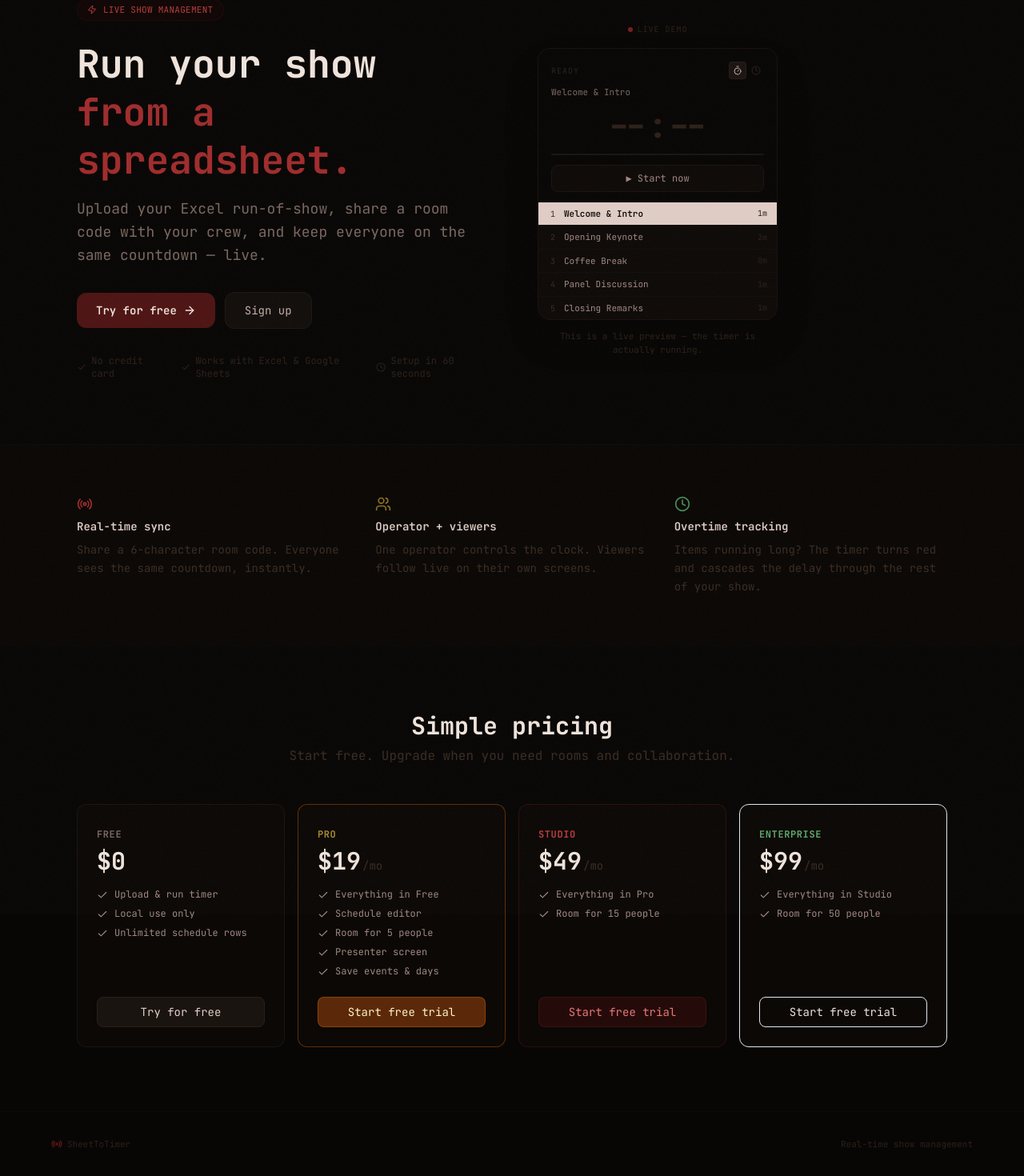
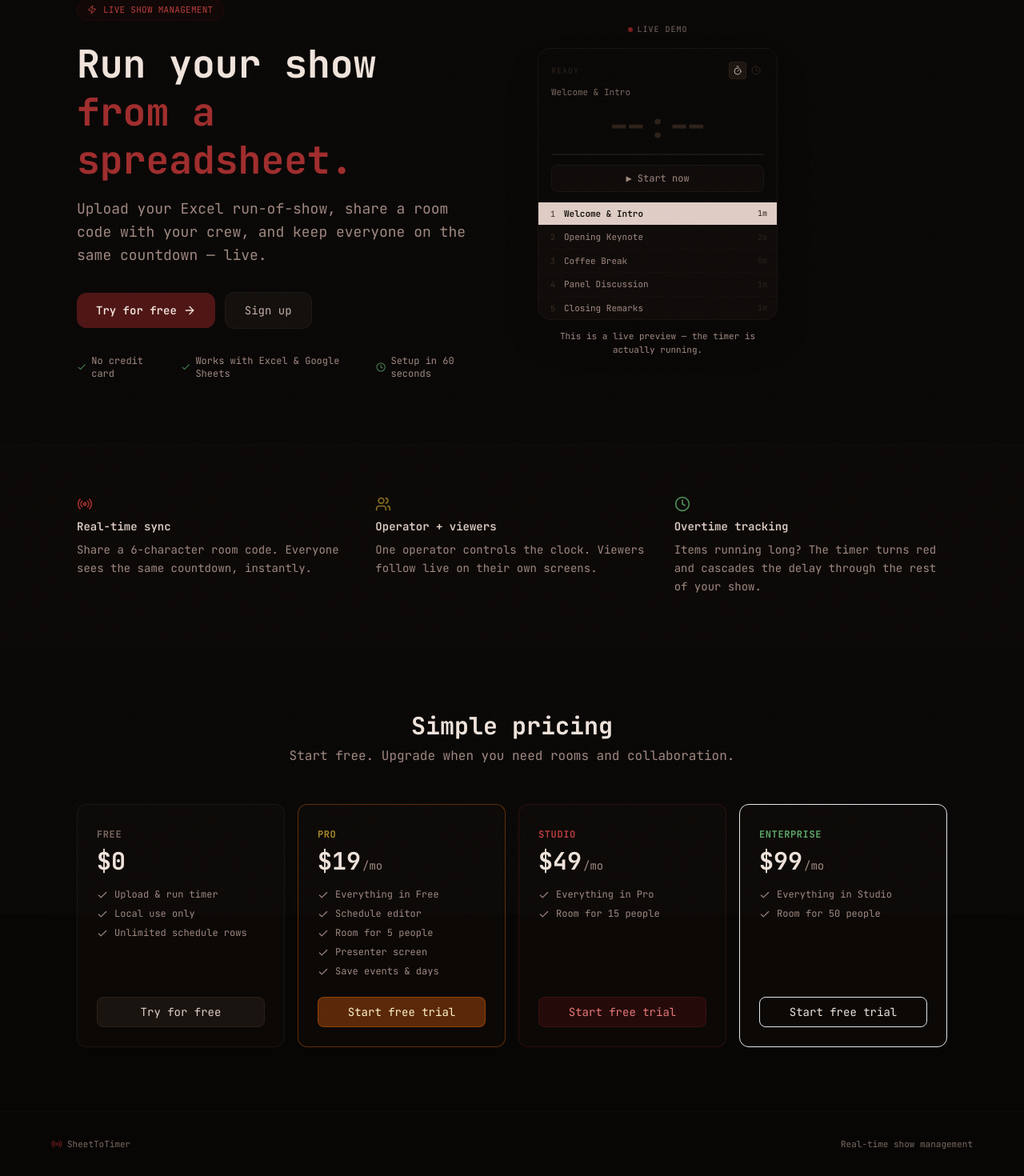
Before and after one commit to bjugoy/sheettotimer, a React (Vite) app in the folder client/: page /landing in a window 1280 px wide. Shown: the part 137-1607 px from the top of the page at 80% size. Built offline with nearby package versions, Linux system fonts and the light colour scheme; no server answers.

Commit message:
Fix unreadable dark text on landing page
Bump warm-600/warm-700 body text up to warm-400/warm-500 across
hero bullets, feature descriptions, pricing subtitle, live demo
caption, and footer.

Co-Authored-By: Claude Sonnet 4.6 <noreply@anthropic.com>

```diff
--- a/client/src/pages/LandingPage.tsx
+++ b/client/src/pages/LandingPage.tsx
@@ -106,7 +106,7 @@ export function LandingPage() {
             Run your show<br />
             <span className="text-crimson-400">from a spreadsheet.</span>
           </h1>
-          <p className="text-warm-500 text-lg leading-relaxed mb-8">
+          <p className="text-warm-400 text-lg leading-relaxed mb-8">
             Upload your Excel run-of-show, share a room code with your crew,
             and keep everyone on the same countdown — live.
           </p>
@@ -122,21 +122,21 @@ export function LandingPage() {
               Sign up
             </button>
           </div>
-          <div className="flex items-center gap-6 mt-8 text-warm-700 text-xs">
-            <span className="flex items-center gap-1.5"><Check className="w-3.5 h-3.5 text-moss-500" /> No credit card</span>
-            <span className="flex items-center gap-1.5"><Check className="w-3.5 h-3.5 text-moss-500" /> Works with Excel & Google Sheets</span>
-            <span className="flex items-center gap-1.5"><Clock className="w-3.5 h-3.5 text-moss-500" /> Setup in 60 seconds</span>
+          <div className="flex items-center gap-6 mt-8 text-warm-400 text-xs">
+            <span className="flex items-center gap-1.5"><Check className="w-3.5 h-3.5 text-moss-400" /> No credit card</span>
+            <span className="flex items-center gap-1.5"><Check className="w-3.5 h-3.5 text-moss-400" /> Works with Excel & Google Sheets</span>
+            <span className="flex items-center gap-1.5"><Clock className="w-3.5 h-3.5 text-moss-400" /> Setup in 60 seconds</span>
           </div>
         </div>
 
         {/* Right: live demo */}
         <div className="flex-shrink-0 flex flex-col items-center gap-3">
-          <div className="flex items-center gap-1.5 text-[10px] text-warm-700 uppercase tracking-widest mb-1">
+          <div className="flex items-center gap-1.5 text-[10px] text-warm-500 uppercase tracking-widest mb-1">
             <span className="w-1.5 h-1.5 rounded-full bg-crimson-500 animate-pulse" />
             Live demo
           </div>
           <MiniTimerDemo />
-          <p className="text-[11px] text-warm-700 text-center max-w-[280px]">
+          <p className="text-[11px] text-warm-400 text-center max-w-[280px]">
             This is a live preview — the timer is actually running.
           </p>
         </div>
@@ -153,7 +153,7 @@ export function LandingPage() {
             <div key={f.title} className="space-y-2">
               {f.icon}
               <h3 className="text-sm font-semibold text-warm-200">{f.title}</h3>
-              <p className="text-sm text-warm-600 leading-relaxed">{f.body}</p>
+              <p className="text-sm text-warm-400 leading-relaxed">{f.body}</p>
             </div>
           ))}
         </div>
@@ -163,7 +163,7 @@ export function LandingPage() {
       <section className="max-w-6xl mx-auto px-8 py-20" id="pricing">
         <div className="text-center mb-12">
           <h2 className="text-3xl font-bold text-warm-100 mb-2">Simple pricing</h2>
-          <p className="text-warm-600">Start free. Upgrade when you need rooms and collaboration.</p>
+          <p className="text-warm-400">Start free. Upgrade when you need rooms and collaboration.</p>
         </div>
         <div className="grid grid-cols-1 md:grid-cols-2 lg:grid-cols-4 gap-4">
           {PLANS.map(plan => (
@@ -175,7 +175,7 @@ export function LandingPage() {
                 </span>
                 <div className="mt-1 flex items-baseline gap-0.5">
                   <span className="text-3xl font-bold text-warm-100">{plan.price}</span>
-                  <span className="text-warm-600 text-sm">{plan.period}</span>
+                  <span className="text-warm-400 text-sm">{plan.period}</span>
                 </div>
               </div>
               <ul className="space-y-2 flex-1 mb-6">
@@ -198,7 +198,7 @@ export function LandingPage() {
 
       {/* ── Footer ───────────────────────────────────────────────────────────── */}
       <footer className="border-t border-warm-800/30 px-8 py-8">
-        <div className="max-w-6xl mx-auto flex items-center justify-between text-[11px] text-warm-700">
+        <div className="max-w-6xl mx-auto flex items-center justify-between text-[11px] text-warm-500">
           <div className="flex items-center gap-1.5">
             <Radio className="w-3.5 h-3.5 text-crimson-600" />
             <span>SheetToTimer</span>
```
